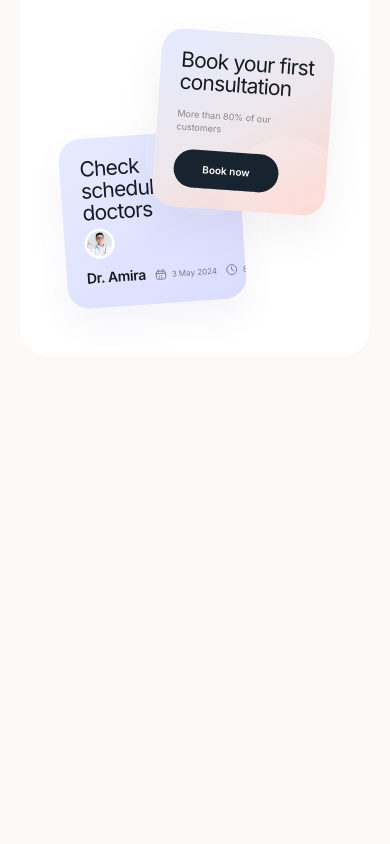
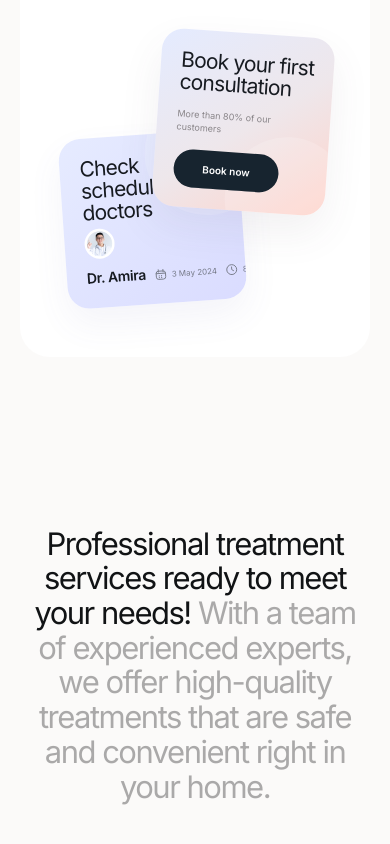
Before and after one commit to naseemkhandev/nextjs-medical-landing-page, a Next.js app: page / in a window 390 px wide. Shown: the part 6239-7083 px from the top of the page. Before the commit the page ends 6651 px from the top, so only its background shows below. Built offline with nearby package versions, Linux system fonts and the light colour scheme.

Commit message:
build animated treatment introduction section

```diff
--- a/src/app/page.js
+++ b/src/app/page.js
@@ -3,6 +3,7 @@ import Hero from "@/components/sections/Hero";
 import DoctorConnect from "@/components/sections/DoctorConnect";
 import VideoService from "@/components/sections/VideoService";
 import MedicalFeatures from "@/components/sections/MedicalFeatures";
+import TreatmentIntro from "@/components/sections/TreatmentIntro";
 
 export default function Home() {
   return (
@@ -12,6 +13,7 @@ export default function Home() {
       <DoctorConnect />
       <VideoService />
       <MedicalFeatures />
+      <TreatmentIntro />
     </main>
   );
 }
--- a/src/components/sections/TreatmentIntro.jsx
+++ b/src/components/sections/TreatmentIntro.jsx
@@ -0,0 +1,20 @@
+"use client";
+
+import { motion } from "motion/react";
+import Container from "@/components/shared/Container";
+
+export default function TreatmentIntro() {
+  return (
+    <section className="bg-[#fbfaf9]">
+      <Container>
+        <div className="flex min-h-[520px] items-start justify-center px-2 pt-[115px] text-center sm:min-h-[570px] sm:pt-[140px] lg:min-h-[610px] lg:pt-[155px]">
+          {/* Treatment Introduction */}
+          <motion.h2 initial={{ opacity: 0, y: 35 }} whileInView={{ opacity: 1, y: 0 }} viewport={{ once: true, amount: 0.35 }} transition={{ duration: 0.8, ease: [0.22, 1, 0.36, 1] }} className="max-w-[1010px] text-[31px] font-normal leading-[1.12] tracking-[-1.5px] sm:text-[39px] sm:tracking-[-2px] lg:text-[47px] lg:leading-[1.08] lg:tracking-[-2.8px]">
+            <span className="text-[#111315]">Professional treatment services ready to meet your needs! </span>
+            <span className="text-[#aaa9a9]">With a team of experienced experts, we offer high-quality treatments that are safe and convenient right in your home.</span>
+          </motion.h2>
+        </div>
+      </Container>
+    </section>
+  );
+}
```
